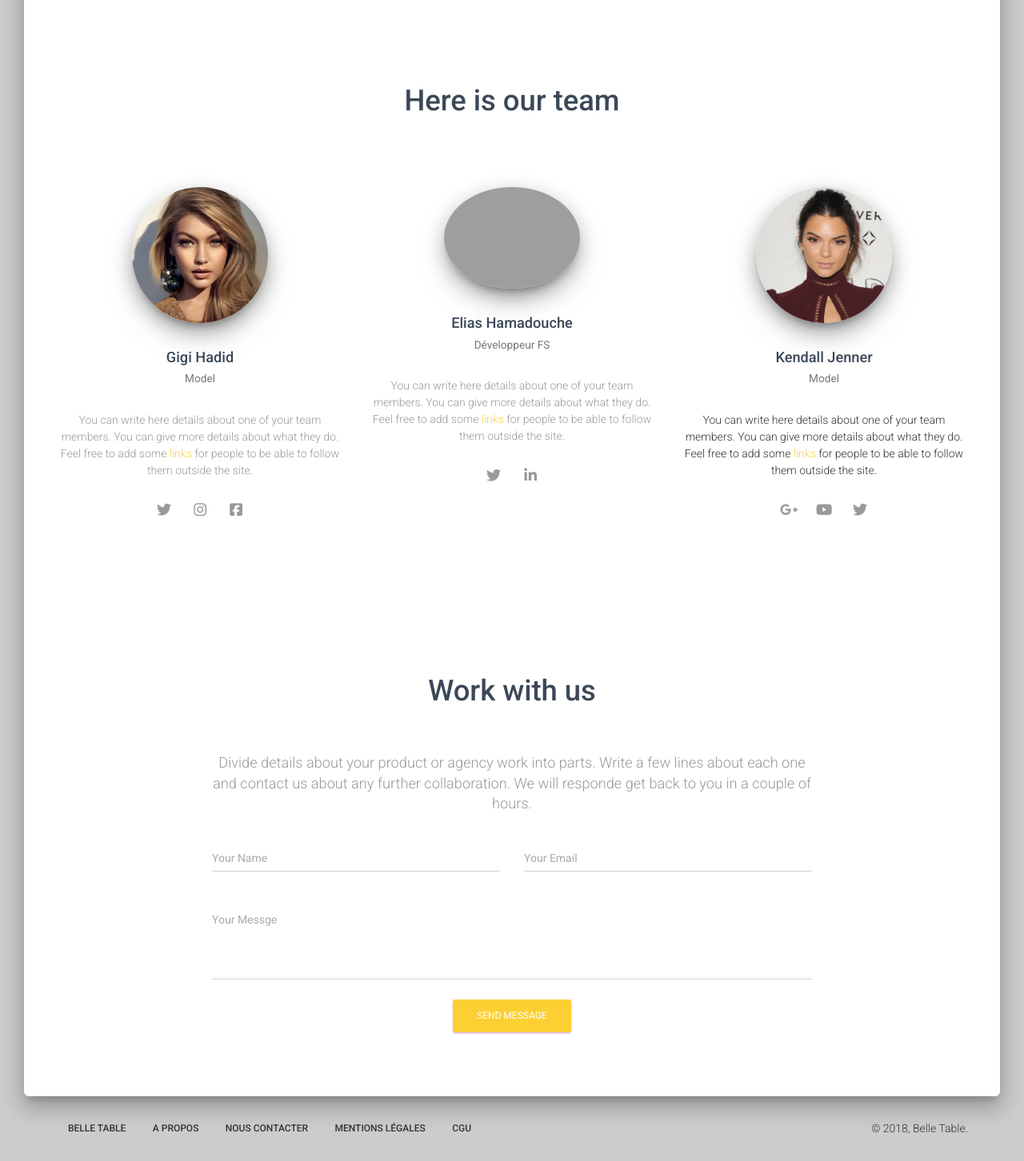
After one commit to tonyprr24/BelleTableWeb, a PHP site: page /ConcoursBT/about.php in a window 1280 px wide. The commit adds this page. Shown: the part 1056-2508 px from the top of the page at 80% size. Run offline with PHP 8.4, Linux system fonts and the light colour scheme; some libraries are stand-ins or nearby versions; grey boxes are pictures that could not be loaded.

Commit message:
A propos + deco + ml
manque cgu

```diff
--- /dev/null
+++ b/ConcoursBT/about.php
@@ -0,0 +1,149 @@
+<?php
+	include_once "header.php";
+?>
+
+<body class="landing-page">
+
+<?php
+	include_once "navbar.php";
+?>
+
+    <div class="wrapper">
+        <div class="header header-filter" style="background-image: url('assets/img/siegeBelleTable.jpg');">
+            <div class="container">
+                <div class="row">
+					<div class="col-md-6">
+						<h1 class="title">Belle Table</h1>
+	                    <h4>BELLE TABLE, en plus de proposer un service complet de location de salles de réception incluant la livraison et l’installation des divers matériels,
+												se porte désormais volontaire pour mettre en avant les jeunes talents.</h4>
+	                    <br />
+	                    <a href="https://www.youtube.com/watch?v=dQw4w9WgXcQ" class="btn btn-danger btn-raised btn-lg">
+							<i class="fa fa-play"></i> Regardez notre vidéo
+						</a>
+					</div>
+                </div>
+            </div>
+        </div>
+
+		<div class="main main-raised">
+			<div class="container">
+		    	<div class="section text-center section-landing">
+	                <div class="row">
+	                    <div class="col-md-8 col-md-offset-2">
+	                        <h2 class="title">Emplacement</h2>
+	                        <h5 class="description">Voici où nous sommes implantés :</h5>
+													test
+	                    </div>
+	                </div>
+	            </div>
+
+	        	<div class="section text-center">
+	                <h2 class="title">Here is our team</h2>
+
+					<div class="team">
+						<div class="row">
+							<div class="col-md-4">
+			                    <div class="team-player">
+			                        <img src="assets/img/avatar.jpg" alt="Thumbnail Image" class="img-raised img-circle">
+			                        <h4 class="title">Gigi Hadid <br />
+										<small class="text-muted">Model</small>
+									</h4>
+			                        <p class="description">You can write here details about one of your team members. You can give more details about what they do. Feel free to add some <a href="#">links</a> for people to be able to follow them outside the site.</p>
+									<a href="#pablo" class="btn btn-simple btn-just-icon"><i class="fa fa-twitter"></i></a>
+									<a href="#pablo" class="btn btn-simple btn-just-icon"><i class="fa fa-instagram"></i></a>
+									<a href="#pablo" class="btn btn-simple btn-just-icon btn-default"><i class="fa fa-facebook-square"></i></a>
+			                    </div>
+			                </div>
+			                <div class="col-md-4">
+			                    <div class="team-player">
+			                        <img src="assets/img/elinole.png" alt="Thumbnail Image" class="img-raised img-circle">
+			                        <h4 class="title">Elias Hamadouche<br />
+										<small class="text-muted">Développeur FS</small>
+									</h4>
+			                        <p class="description">You can write here details about one of your team members. You can give more details about what they do. Feel free to add some <a href="#">links</a> for people to be able to follow them outside the site.</p>
+									<a href="#pablo" class="btn btn-simple btn-just-icon"><i class="fa fa-twitter"></i></a>
+									<a href="https://www.linkedin.com/in/elias-hamadouche-837266118/" class="btn btn-simple btn-just-icon"><i class="fa fa-linkedin"></i></a>
+			                    </div>
+			                </div>
+			                <div class="col-md-4">
+			                    <div class="team-player">
+			                        <img src="assets/img/kendall.jpg" alt="Thumbnail Image" class="img-raised img-circle">
+			                        <h4 class="title">Kendall Jenner<br />
+										<small class="text-muted">Model</small>
+									</h4>
+			                        <p>You can write here details about one of your team members. You can give more details about what they do. Feel free to add some <a href="#">links</a> for people to be able to follow them outside the site.</p>
+									<a href="#pablo" class="btn btn-simple btn-just-icon"><i class="fa fa-google-plus"></i></a>
+									<a href="#pablo" class="btn btn-simple btn-just-icon"><i class="fa fa-youtube-play"></i></a>
+									<a href="#pablo" class="btn btn-simple btn-just-icon btn-default"><i class="fa fa-twitter"></i></a>
+			                    </div>
+			                </div>
+						</div>
+					</div>
+
+	            </div>
+
+
+	        	<div class="section landing-section">
+	                <div class="row">
+	                    <div class="col-md-8 col-md-offset-2">
+	                        <h2 class="text-center title">Work with us</h2>
+							<h4 class="text-center description">Divide details about your product or agency work into parts. Write a few lines about each one and contact us about any further collaboration. We will responde get back to you in a couple of hours.</h4>
+	                        <form class="contact-form">
+	                            <div class="row">
+	                                <div class="col-md-6">
+										<div class="form-group label-floating">
+											<label class="control-label">Your Name</label>
+											<input type="email" class="form-control">
+										</div>
+	                                </div>
+	                                <div class="col-md-6">
+										<div class="form-group label-floating">
+											<label class="control-label">Your Email</label>
+											<input type="email" class="form-control">
+										</div>
+	                                </div>
+	                            </div>
+
+								<div class="form-group label-floating">
+									<label class="control-label">Your Messge</label>
+									<textarea class="form-control" rows="4"></textarea>
+								</div>
+
+	                            <div class="row">
+	                                <div class="col-md-4 col-md-offset-4 text-center">
+	                                    <button class="btn btn-primary btn-raised">
+											Send Message
+										</button>
+	                                </div>
+	                            </div>
+	                        </form>
+	                    </div>
+	                </div>
+
+	            </div>
+	        </div>
+
+		</div>
+
+	    <?php
+				include_once "footer.php";
+			 ?>
+
+	</div>
+</body>
+
+	<!--   Core JS Files   -->
+	<script src="assets/js/jquery.min.js" type="text/javascript"></script>
+	<script src="assets/js/bootstrap.min.js" type="text/javascript"></script>
+	<script src="assets/js/material.min.js"></script>
+
+	<!--  Plugin for the Sliders, full documentation here: http://refreshless.com/nouislider/ -->
+	<script src="assets/js/nouislider.min.js" type="text/javascript"></script>
+
+	<!--  Plugin for the Datepicker, full documentation here: http://www.eyecon.ro/bootstrap-datepicker/ -->
+	<script src="assets/js/bootstrap-datepicker.js" type="text/javascript"></script>
+
+	<!-- Control Center for Material Kit: activating the ripples, parallax effects, scripts from the example pages etc -->
+	<script src="assets/js/material-kit.js" type="text/javascript"></script>
+
+</html>
--- a/ConcoursBT/footer.php
+++ b/ConcoursBT/footer.php
@@ -22,6 +22,11 @@
           Mentions légales
         </a>
       </li>
+      <li>
+        <a href="cgu.php">
+          CGU
+        </a>
+      </li>
           </ul>
       </nav>
       <div class="copyright pull-right">
--- a/ConcoursBT/public.php
+++ b/ConcoursBT/public.php
@@ -61,11 +61,11 @@
 ?>
 
 <div class="wrapper">
-	<div class="header header-filter" style="background-image: url('https://images.unsplash.com/photo-1423655156442-ccc11daa4e99?crop=entropy&dpr=2&fit=crop&fm=jpg&h=750&ixjsv=2.1.0&ixlib=rb-0.3.5&q=50&w=1450');">
+	<div class="header header-filter" style="background-image: url('assets/img/public.jpg');">
 		<div class="container">
 			<div class="row">
 				<div class="col-md-6 col-md-offset-3">
-					<h1 class="title text-center">Bienvenue, <?php echo $_SESSION['Pseudo']; ?>.</h1>
+					<h1 class="title text-center">Espace public</h1>
 				</div>
 			</div>
 		</div>
@@ -82,6 +82,8 @@
                 </div>
             </div>
             <div class="col-md-8 col-md-offset-1">
+							<h2 class="text-center">Bienvenue, <?php echo $_SESSION['Pseudo']; ?>.</h2>
+							<br /><br />
                 Insérer barre de recherche
 								<br /><br />
 								Insérer liste d'oeuvres (tendances en premier)
```
Also changed, not shown: ConcoursBT/cookiechoices.js (added, +171 -0 lines), ConcoursBT/deconnexion.php (+68 -4 lines), ConcoursBT/mentionslegales.php (+87 -11 lines).
